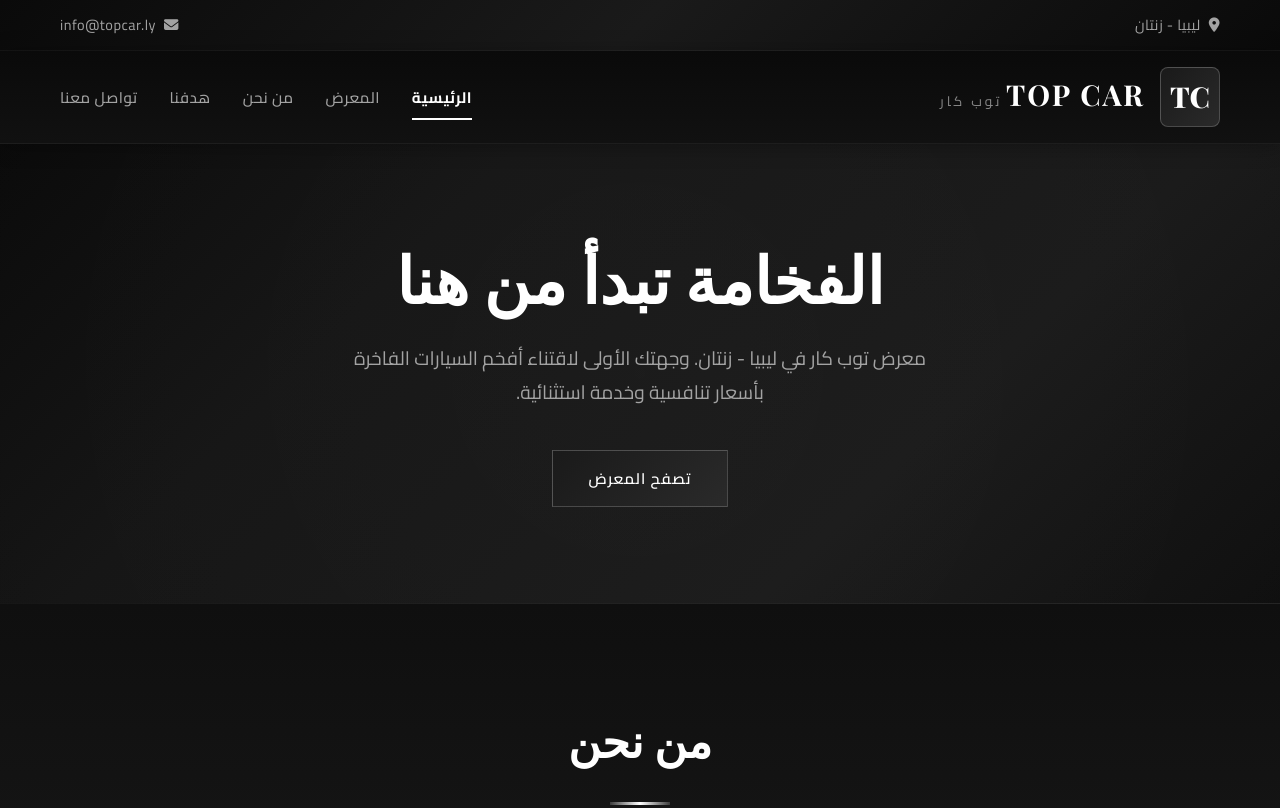
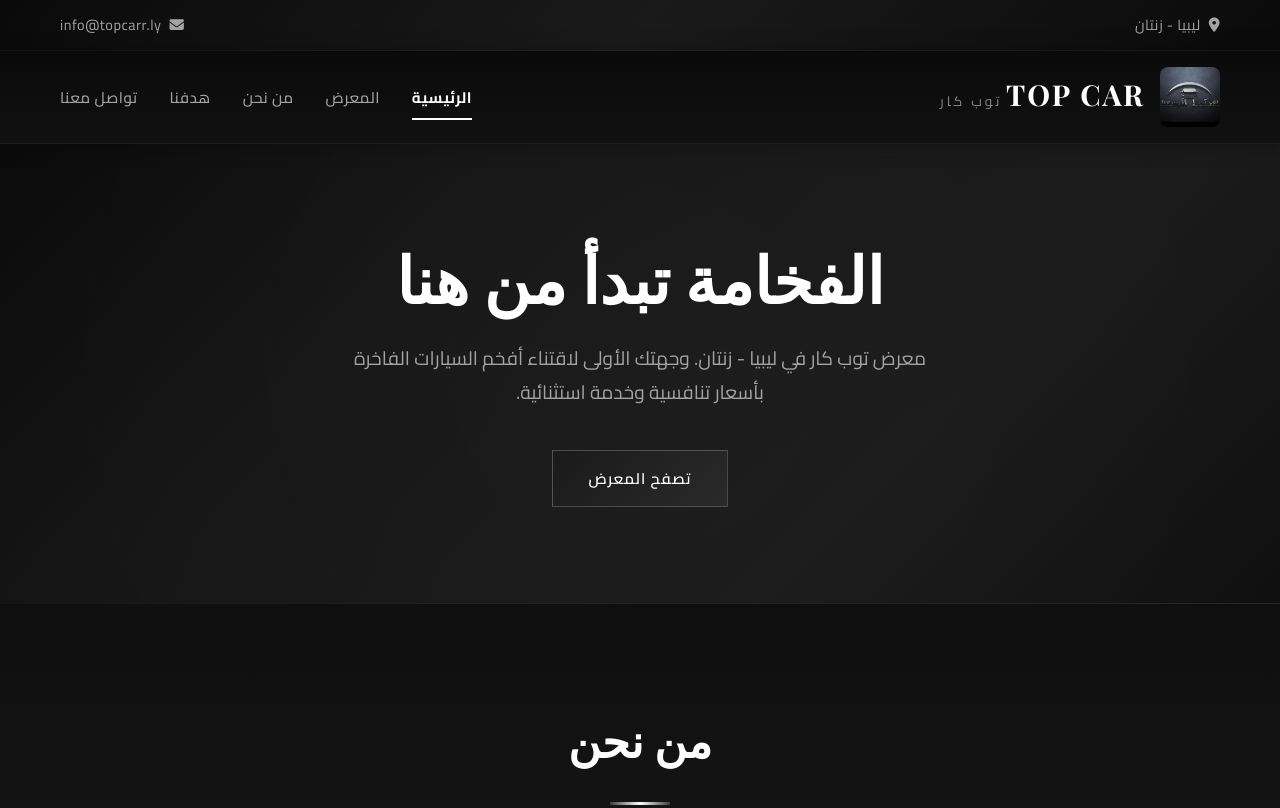
Before and after one commit to mmp3418-ctrl/ttt, a plain HTML site: page index.html in a window 1280 px wide. Shown: the top 808 px of the page. Drawn offline with nearby package versions, Linux system fonts and the light colour scheme.

Commit message:
تعديل

```diff
--- a/index.html
+++ b/index.html
@@ -699,16 +699,14 @@
     <div class="top-bar">
         <div class="container">
             <span><i class="fas fa-map-marker-alt"></i> ليبيا - زنتان</span>
-            <span><i class="fas fa-envelope"></i> <a href="mailto:info@topcar.ly">info@topcar.ly</a></span>
+            <span><i class="fas fa-envelope"></i> <a href="mailto:info@topcarr.ly">info@topcarr.ly</a></span>
         </div>
     </div>
 
     <header id="header">
         <div class="container header-inner">
             <a href="#" class="logo-wrapper">
-                <div class="logo-placeholder">
-                    <span>TC</span>
-                </div>
+              <img src="lo1.jpeg" alt="شعار توب كار" width="60" height="60" style="border-radius:8px;">
                 <div class="logo-text">
                     <span class="main">TOP CAR</span>
                     <span class="sub">توب كار</span>
@@ -895,7 +893,7 @@
                         <i class="fas fa-envelope"></i>
                     </div>
                     <h3>البريد الإلكتروني</h3>
-                    <a href="mailto:info@topcar.ly">info@topcar.ly</a>
+                    <a href="mailto:info@topcarr.ly">info@topcarr.ly</a>
                 </div>
 
                 <div class="contact-card">
@@ -932,7 +930,7 @@
                     <h4>معلومات التواصل</h4>
                     <p><i class="fas fa-map-marker-alt"></i> ليبيا - زنتان</p>
                     <p><i class="fas fa-phone"></i> +218 91-1889787</p>
-                    <p><i class="fas fa-envelope"></i> info@topcar.ly</p>
+                    <p><i class="fas fa-envelope"></i> info@topcarr.ly</p>
                 </div>
             </div>
             <div class="footer-bottom">
```
